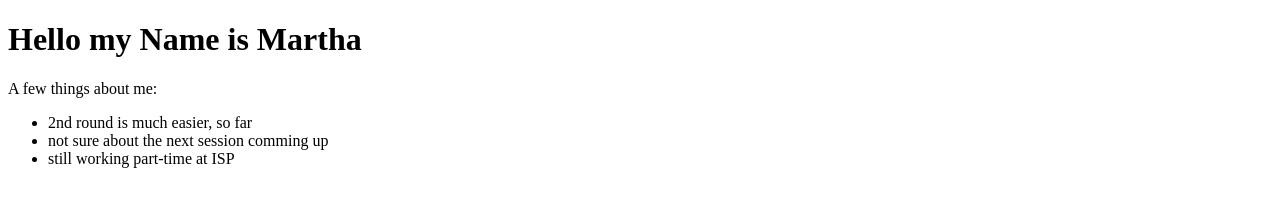
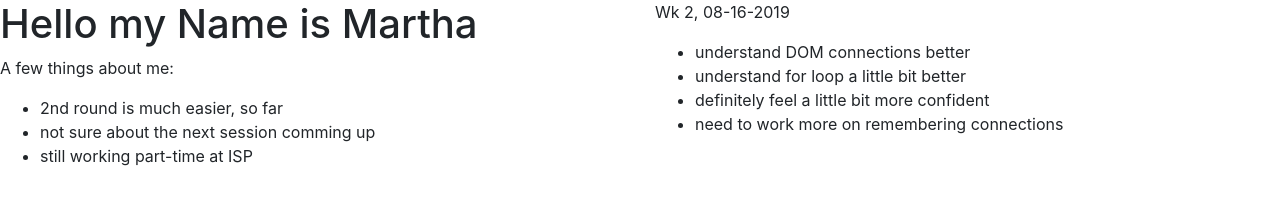
Before and after one commit to Marthadrake/journals, a plain HTML site: page index.html in a window 1280 px wide. Drawn offline with nearby package versions, Linux system fonts and the light colour scheme.

Commit message:
Wk 2 Code Understanding

```diff
--- a/index.html
+++ b/index.html
@@ -5,10 +5,15 @@
   <meta charset="UTF-8">
   <meta name="viewport" content="width=device-width, initial-scale=1.0">
   <meta http-equiv="X-UA-Compatible" content="ie=edge">
+  <link rel="stylesheet" href="https://stackpath.bootstrapcdn.com/bootstrap/4.2.1/css/bootstrap.min.css"
+    integrity="sha384-GJzZqFGwb1QTTN6wy59ffF1BuGJpLSa9DkKMp0DgiMDm4iYMj70gZWKYbI706tWS" crossorigin="anonymous">
+  <link rel="stylesheet" href="style.css">
   <title>Martha Journals</title>
 </head>
 
 <body>
+  <div class="row">
+    <div class="col">
       <h1>Hello my Name is Martha</h1>
       <p>A few things about me:</p>
       <ul>
@@ -16,6 +21,24 @@
         <li>not sure about the next session comming up</li>
         <li>still working part-time at ISP</li>
       </ul>
+    </div>
+    <div class="col">
+      <p>Wk 2, 08-16-2019
+        <ul>
+          <li>understand DOM connections better</li>
+          <li>understand for loop a little bit better</li>
+          <li>definitely feel a little bit more confident </li>
+          <li>need to work more on remembering connections</li>
+        </ul>
+      </p>
+
+    </div>
+  </div>
+
+
+
+
+
 </body>
 
 </html>
--- /dev/null
+++ b/style.css
@@ -0,0 +1,3 @@
+img{
+  background: cover,
+}
```
Lines whose indentation alone changed are shown as unchanged.
